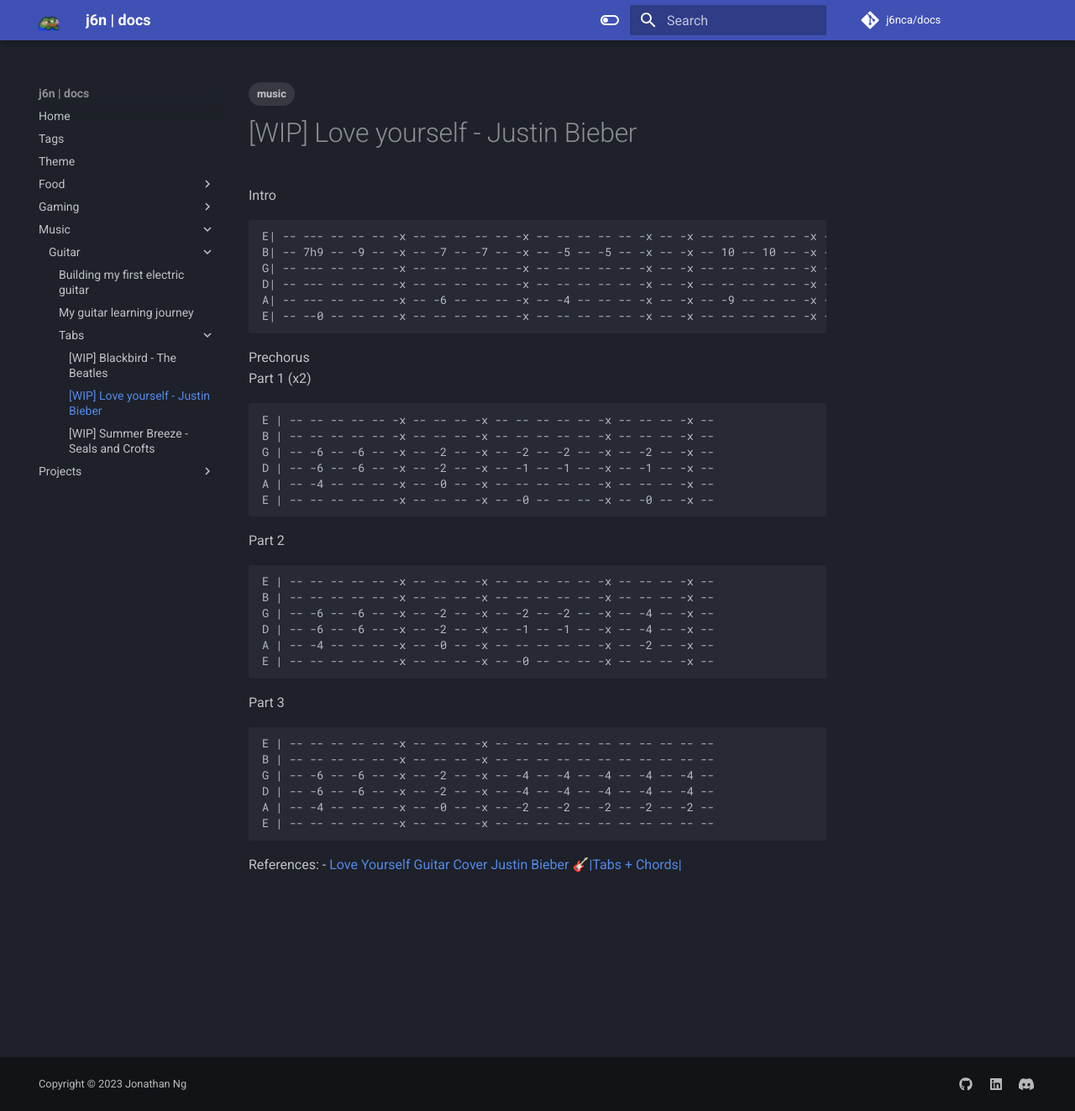
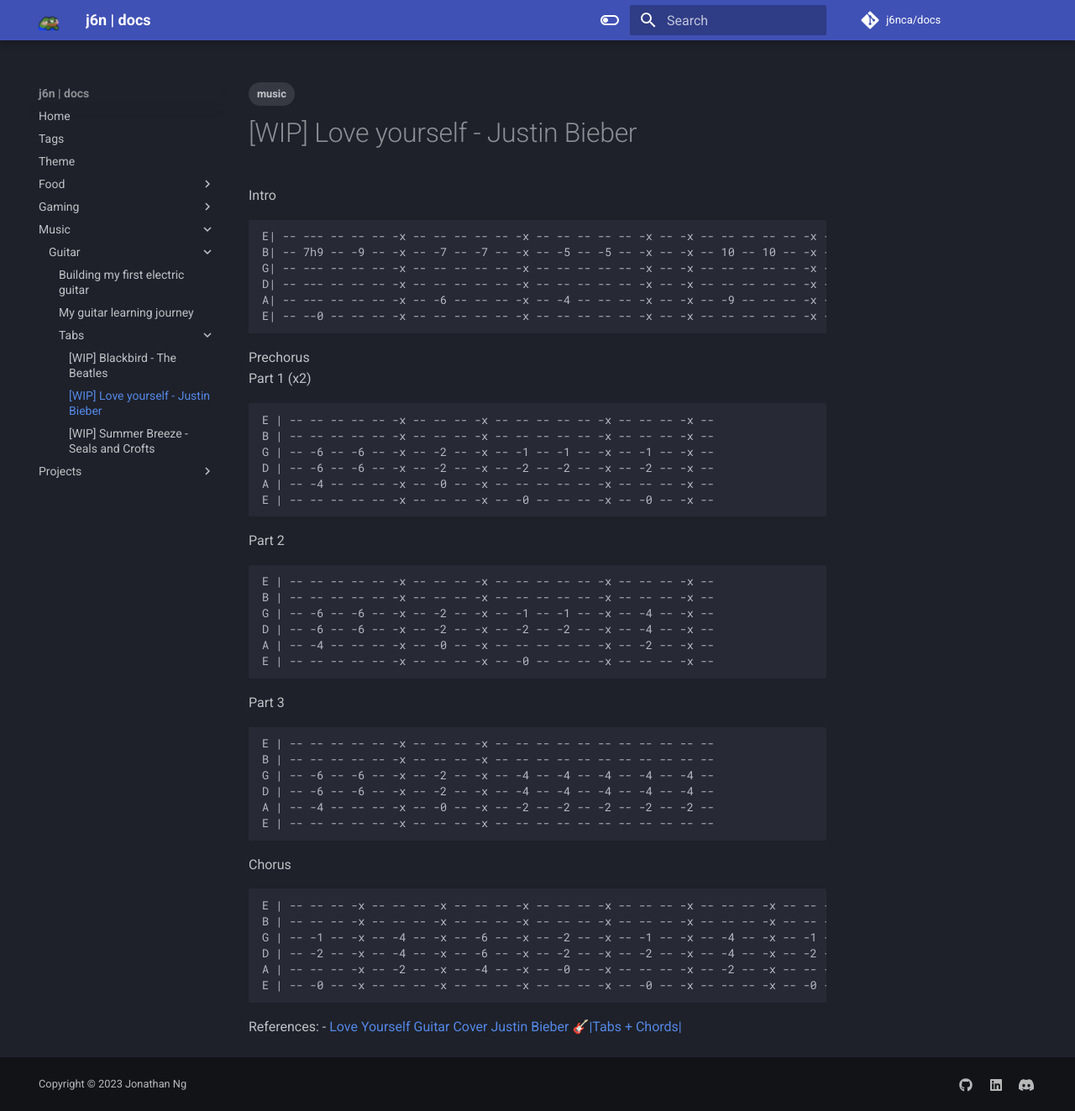
Before and after one commit to j6nca/notes, an MkDocs documentation site: the page built from docs/music/guitar/tabs/love_yourself.md, in a window 1280 px wide and 1323 px high. Shown: the whole window at 84% size. Built offline with MkDocs 1.6.1 and Material for MkDocs 9.7.7, drawn with Linux system fonts in a browser that asks for light colours; comment, search, counter and statistics services are not loaded.

Commit message:
Update love_yourself.md

````diff
--- a/docs/music/guitar/tabs/love_yourself.md
+++ b/docs/music/guitar/tabs/love_yourself.md
@@ -20,8 +20,8 @@
 ```
 E | -- -- -- -- -- -x -- -- -- -x -- -- -- -- -- -x -- -- -- -x --
 B | -- -- -- -- -- -x -- -- -- -x -- -- -- -- -- -x -- -- -- -x --
-G | -- -6 -- -6 -- -x -- -2 -- -x -- -2 -- -2 -- -x -- -2 -- -x --
-D | -- -6 -- -6 -- -x -- -2 -- -x -- -1 -- -1 -- -x -- -1 -- -x --
+G | -- -6 -- -6 -- -x -- -2 -- -x -- -1 -- -1 -- -x -- -1 -- -x --
+D | -- -6 -- -6 -- -x -- -2 -- -x -- -2 -- -2 -- -x -- -2 -- -x --
 A | -- -4 -- -- -- -x -- -0 -- -x -- -- -- -- -- -x -- -- -- -x --
 E | -- -- -- -- -- -x -- -- -- -x -- -0 -- -- -- -x -- -0 -- -x --
 ```
@@ -29,8 +29,8 @@
 ```
 E | -- -- -- -- -- -x -- -- -- -x -- -- -- -- -- -x -- -- -- -x --
 B | -- -- -- -- -- -x -- -- -- -x -- -- -- -- -- -x -- -- -- -x --
-G | -- -6 -- -6 -- -x -- -2 -- -x -- -2 -- -2 -- -x -- -4 -- -x --
-D | -- -6 -- -6 -- -x -- -2 -- -x -- -1 -- -1 -- -x -- -4 -- -x --
+G | -- -6 -- -6 -- -x -- -2 -- -x -- -1 -- -1 -- -x -- -4 -- -x --
+D | -- -6 -- -6 -- -x -- -2 -- -x -- -2 -- -2 -- -x -- -4 -- -x --
 A | -- -4 -- -- -- -x -- -0 -- -x -- -- -- -- -- -x -- -2 -- -x --
 E | -- -- -- -- -- -x -- -- -- -x -- -0 -- -- -- -x -- -- -- -x --
 ```
@@ -44,5 +44,15 @@
 E | -- -- -- -- -- -x -- -- -- -x -- -- -- -- -- -- -- -- -- -- --
 ```
 
+Chorus<br>
+```
+E | -- -- -- -x -- -- -- -x -- -- -- -x -- -- -- -x -- -- -- -x -- -- -- -x -- -- -- -x -- -x --
+B | -- -- -- -x -- -- -- -x -- -- -- -x -- -- -- -x -- -- -- -x -- -- -- -x -- -- -- -x -- -x --
+G | -- -1 -- -x -- -4 -- -x -- -6 -- -x -- -2 -- -x -- -1 -- -x -- -4 -- -x -- -1 -- -x -- -x --
+D | -- -2 -- -x -- -4 -- -x -- -6 -- -x -- -2 -- -x -- -2 -- -x -- -4 -- -x -- -2 -- -x -- -x --
+A | -- -- -- -x -- -2 -- -x -- -4 -- -x -- -0 -- -x -- -- -- -x -- -2 -- -x -- -- -- -x -- -x --
+E | -- -0 -- -x -- -- -- -x -- -- -- -x -- -- -- -x -- -0 -- -x -- -- -- -x -- -0 -- -x -- -x --
+```
+
 References:
 - [Love Yourself Guitar Cover Justin Bieber 🎸|Tabs + Chords|](https://www.youtube.com/watch?v=yASMXbB2a6Y)
````
